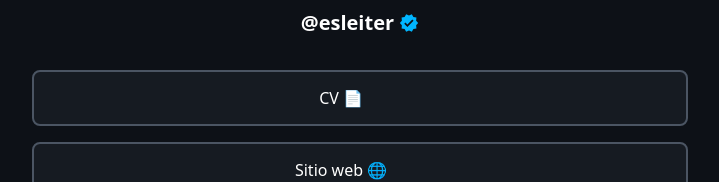
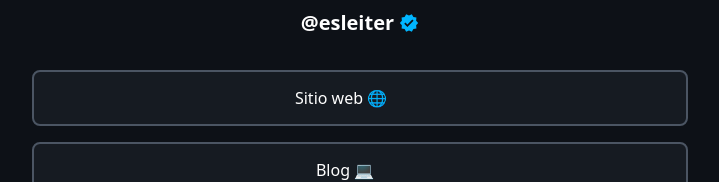
Before and after one commit to Esleiter/linktree, a Next.js app: page / in a window 1280 px wide. Shown: the part 145-327 px from the top of the page, without its empty margins (280-999 px from the left). Built offline with nearby package versions, Linux system fonts and the light colour scheme.

Commit message:
deleted CV

```diff
--- a/app/page.jsx
+++ b/app/page.jsx
@@ -68,16 +68,6 @@ const Home = () => {
       </div>
 
       <div className="mt-[32px] w-[100%] max-w-[680px]">
-      <a href="https://linktree.esleiter.com/CV.pdf" target="_blank" rel="noopener norefferer">
-          <div className={`${baseStyles.item} group/item`}>
-            {tab}
-            <div>CV 📄</div>
-            <div className="rounded-full p-1 mr-[10px] invisible group-hover/item:visible group-hover/item:text-gray-500 group-hover/item:hover:bg-[#0D1117]">
-              <MoreHorizIcon onClick={(e) => handleClickOpen(e)} />
-            </div>
-          </div>
-        </a>
-
         <a href="https://esleiter.com" target="_blank" rel="noopener norefferer">
           <div className={`${baseStyles.item} group/item`}>
             {tab}
```
Also changed, not shown: 1 other file (tests, documents, lock files or other folders).
